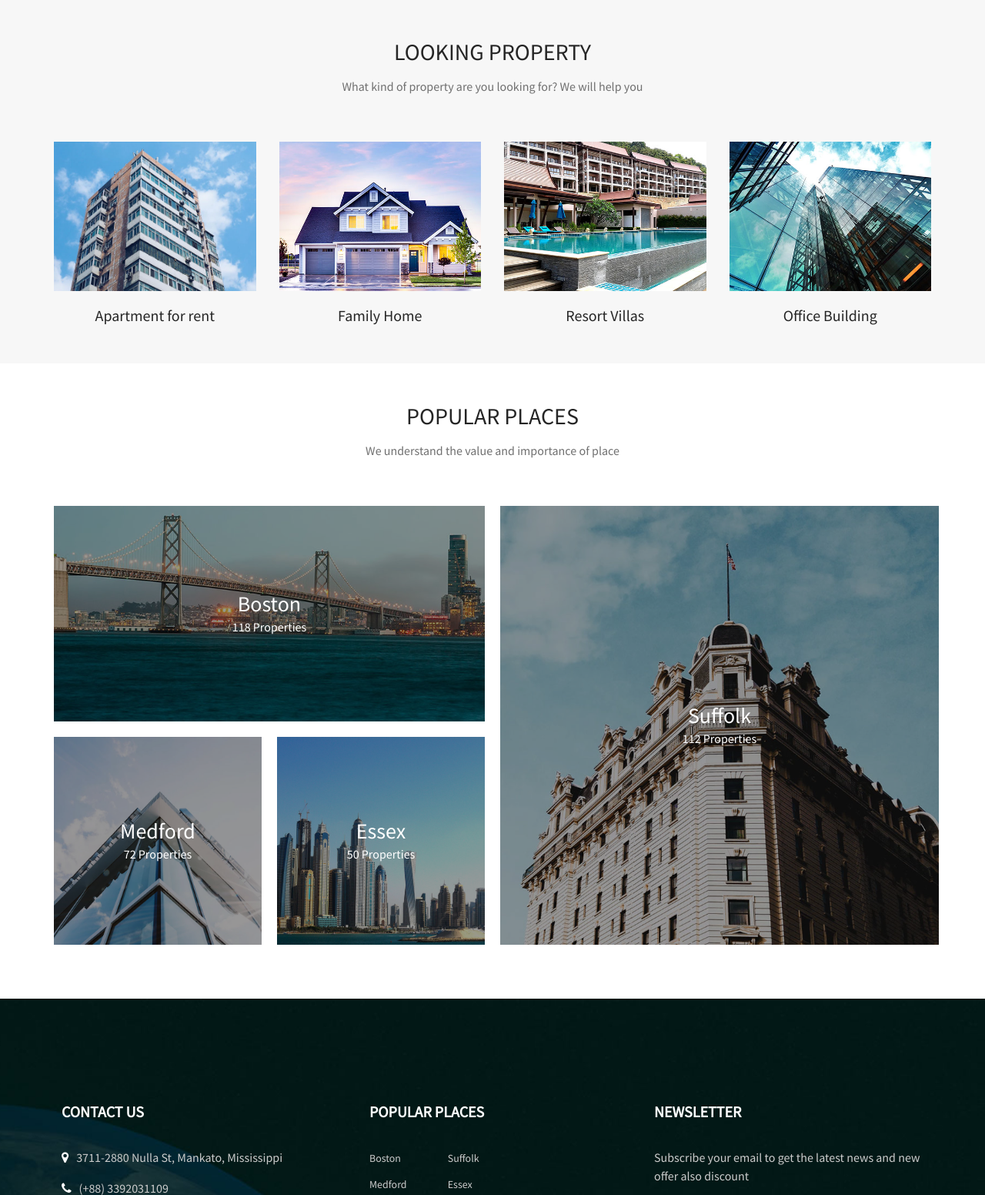
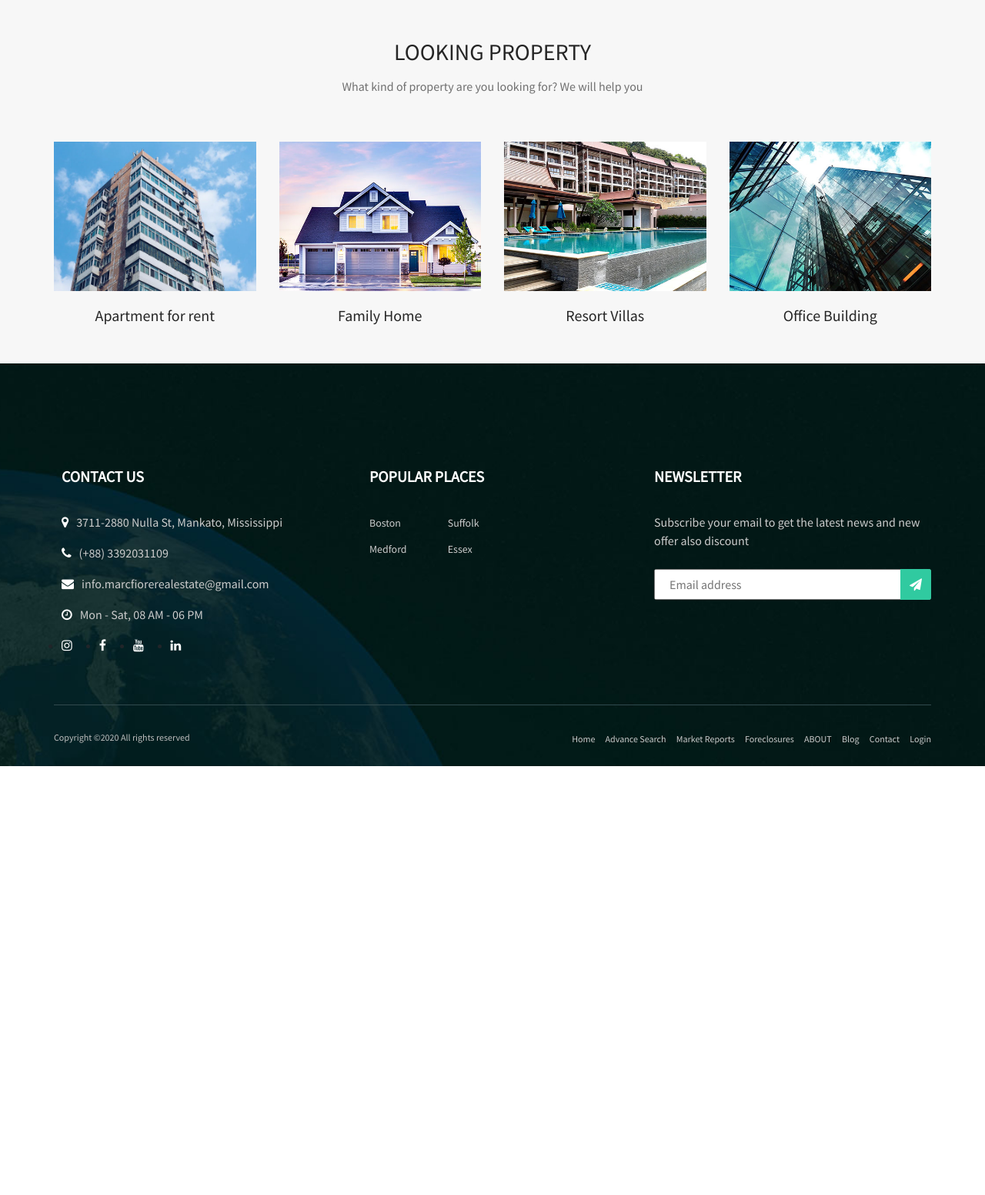
Before and after one commit to jitendraameo/marc-realstate, a Django app: page / in a window 1280 px wide. Shown: the part 3808-5360 px from the top of the page at 77% size. After the commit the page ends 4803 px from the top, so only its background shows below. Run offline with Django 3.2, Linux system fonts and the light colour scheme; some libraries are stand-ins or nearby versions.

Commit message:
popular area removed

```diff
--- a/templates/buyer/index.html
+++ b/templates/buyer/index.html
@@ -420,7 +420,7 @@ Contact us today to find out how we can be of assistance to you!
 
 
 <!-- Gallery section -->
-<section class="gallery-section spad">
+<!-- <section class="gallery-section spad">
 	<div class="container">
 		<div class="section-title text-center">
 			<h3>Popular Places</h3>
@@ -455,7 +455,7 @@ Contact us today to find out how we can be of assistance to you!
 
 		</div>
 	</div>
-</section>
+</section> -->
 <!-- Gallery section end -->
 
 
```
